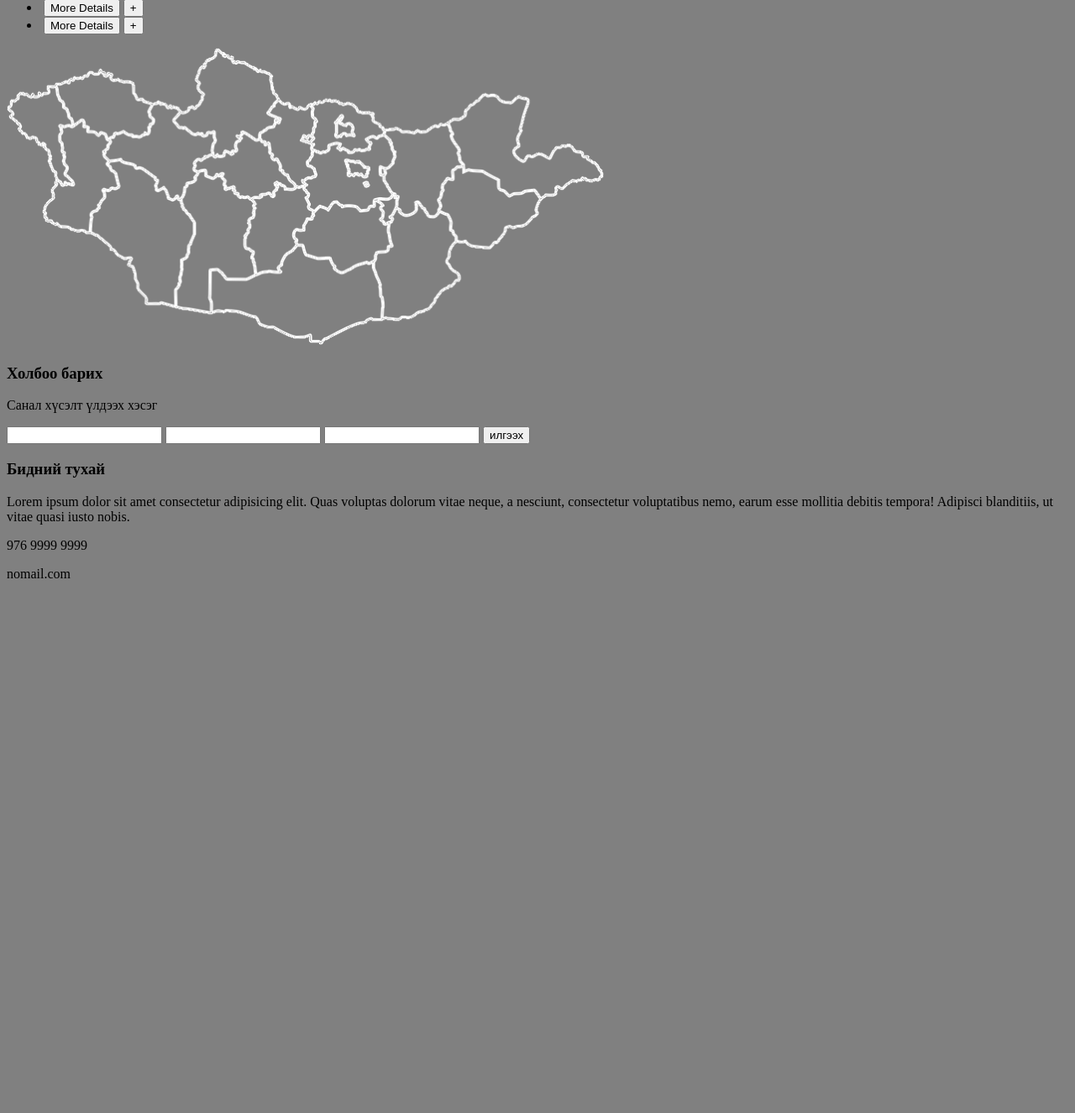
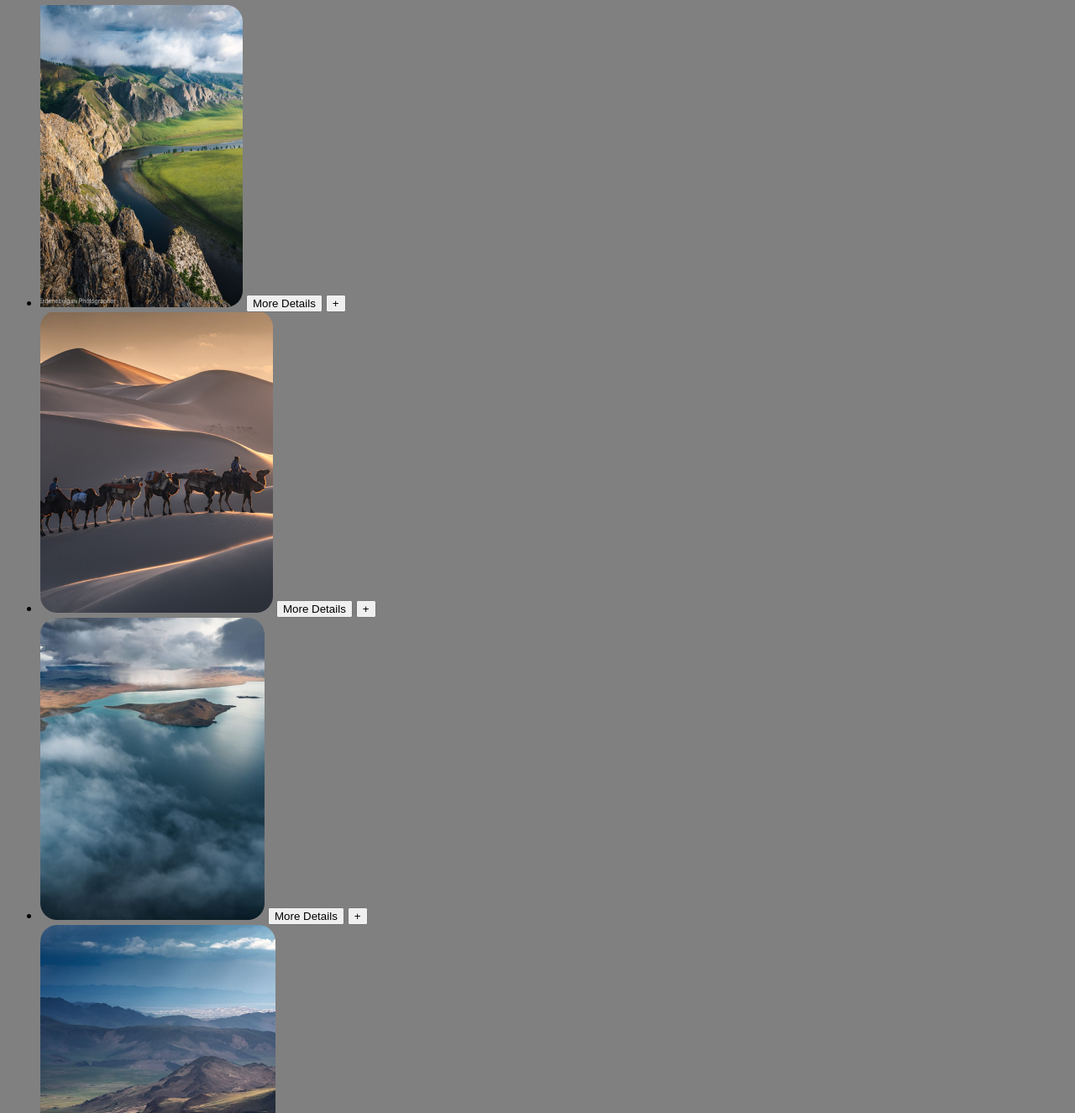
Before and after one commit to erhses/Web-Project, a plain HTML site: page html/map.html in a window 1280 px wide. Shown: the part 435-1761 px from the top of the page at 84% size. Before the commit the page ends 1144 px from the top, so only its background shows below. Drawn offline with Linux system fonts and the light colour scheme.

Commit message:
Update map.html

```diff
--- a/html/map.html
+++ b/html/map.html
@@ -7,9 +7,9 @@
     <meta name="description" content="Discover the perfect destination for your next adventure with our travel planner. Create personalized itineraries, find the best accommodations, and make unforgettable memories. Start planning today.">
 </head>
 <body style="background-color: grey;">
-
     <header>
         <nav>
+            <img src="/images/image-removebg-preview.png" alt="" style="width: 10vw;">
             <ul>
                 <li><a href="home.html">Home</a></li>
                 <li><a href="details.html">Explore</a></li>
@@ -43,32 +43,28 @@
                     </g>
                 </svg>
             </div>
-            <div class="destination-dropdown">
-                <a href="#">aimg1</a>
-                <!-- Add more destination links here -->
-            </div>
         </button>
     </header>
     <main>
         <h1>Selected location</h1>
         <ul>
             <li>
-                <img src="#" alt="">
+                <img src="/images/boshloi had 2.png" alt="">
                 <input type="button" value="More Details">
                 <input type="button" value="+">
             </li>
             <li>
-                <img src="#" alt="">
+                <img src="/images/umnugobi 1.png" alt="">
                 <input type="button" value="More Details">
                 <input type="button" value="+">
             </li>
             <li>
-                <img src="#" alt="">
+                <img src="/images/harnuur 1.png" alt="">
                 <input type="button" value="More Details">
                 <input type="button" value="+">
             </li>
             <li>
-                <img src="#" alt="">
+                <img src="/images/zawhan 1.png" alt="">
                 <input type="button" value="More Details">
                 <input type="button" value="+">
             </li>
```
